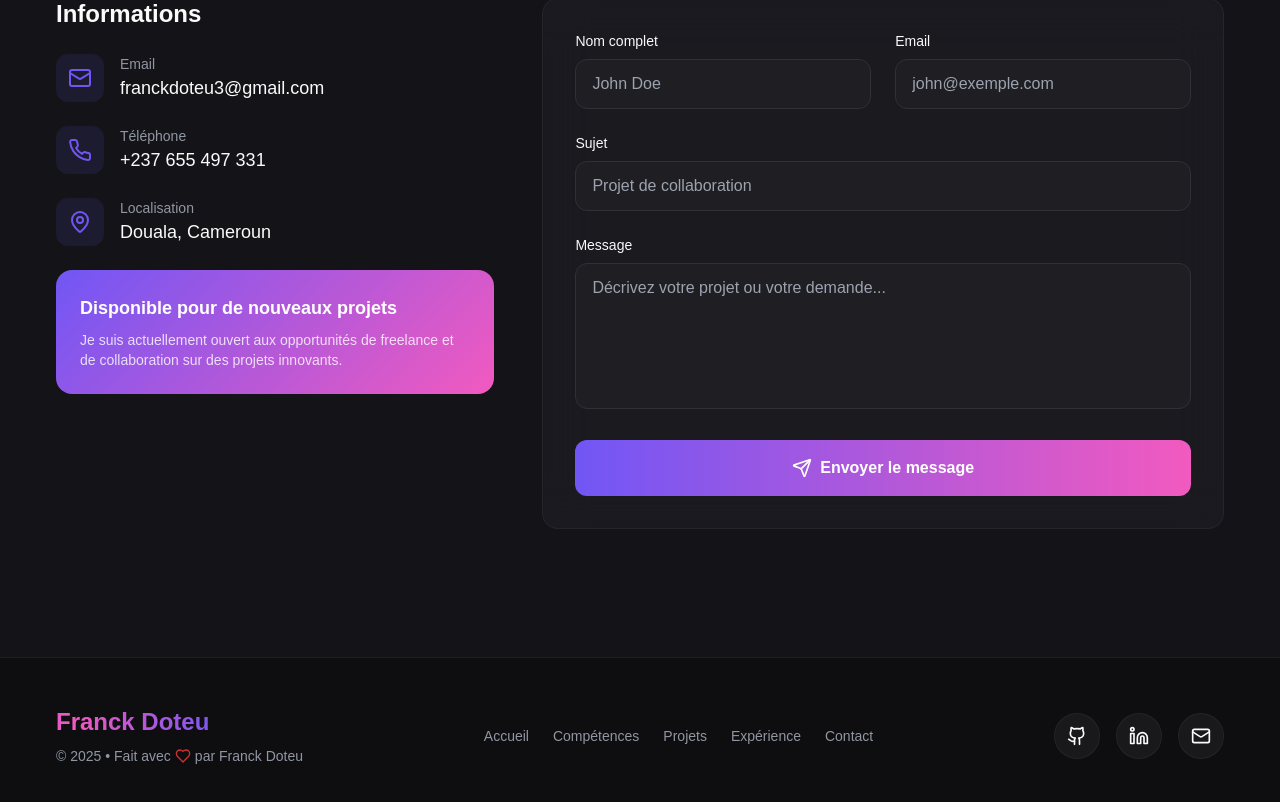
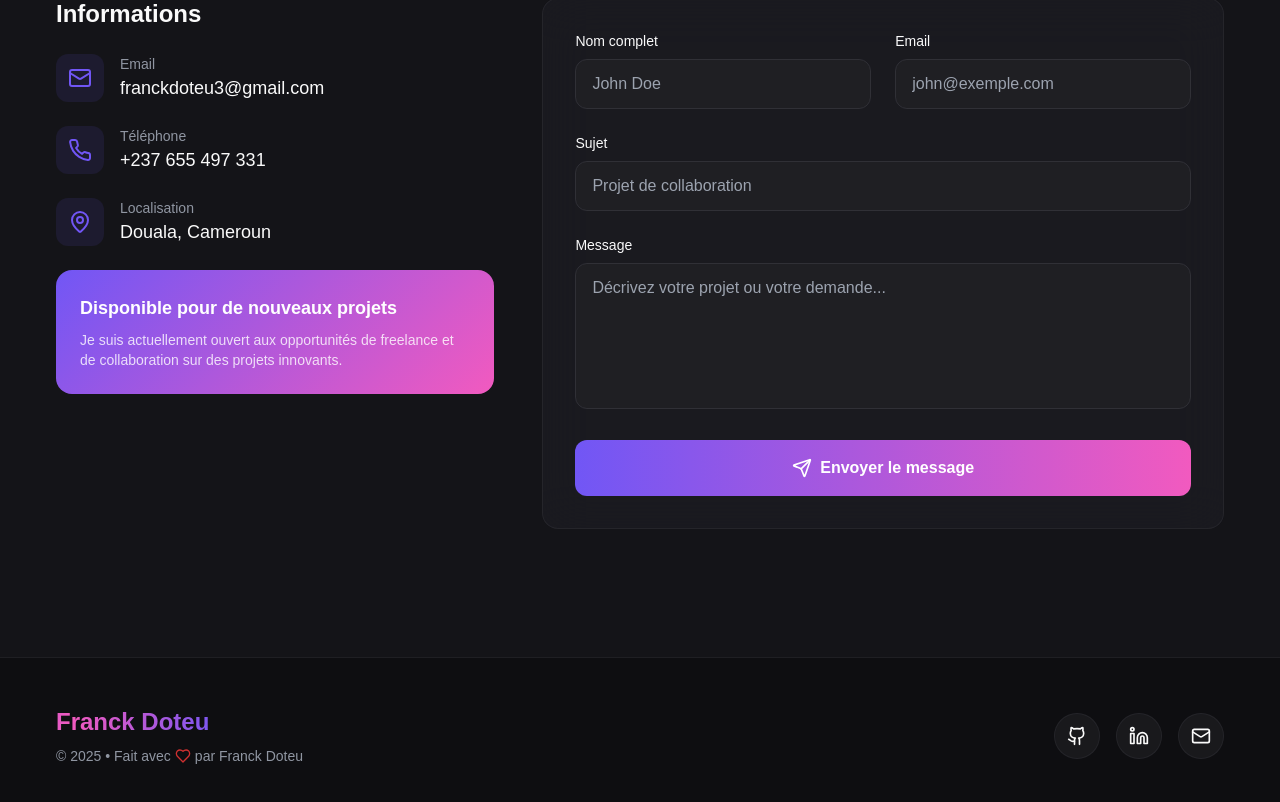
Before and after one commit to kwilliams3/Portfolio-Franck-Doteu, a React (Vite) app: page / in a window 1280 px wide. Shown: the part 5818-6620 px from the top of the page. Built offline with nearby package versions, Linux system fonts and the light colour scheme.

Commit message:
Update Footer.tsx

```diff
--- a/src/components/Footer.tsx
+++ b/src/components/Footer.tsx
@@ -5,14 +5,6 @@ const socialLinks = [
   { icon: Github, href: "https://github.com/kwilliams3", label: "GitHub" },
   { icon: Linkedin, href: "https://www.linkedin.com/in/franck-doteu-5206b334b", label: "LinkedIn" },
   { icon: Mail, href: "mailto:franckdoteu3@gmail.com", label: "Email" },
-];
-
-const navLinks = [
-  { name: "Accueil", href: "#home" },
-  { name: "Compétences", href: "#skills" },
-  { name: "Projets", href: "#projects" },
-  { name: "Expérience", href: "#experience" },
-  { name: "Contact", href: "#contact" },
 ];
 
 export function Footer() {
@@ -36,20 +28,6 @@ export function Footer() {
             </p>
           </div>
 
-          {/* Navigation */}
-          <nav className="flex flex-wrap justify-center gap-6">
-            {navLinks.map((link) => (
-              <motion.a
-                key={link.name}
-                href={link.href}
-                className="text-sm text-muted-foreground hover:text-foreground transition-colors"
-                whileHover={{ y: -2 }}
-              >
-                {link.name}
-              </motion.a>
-            ))}
-          </nav>
-
           {/* Social Links */}
           <div className="flex gap-4">
             {socialLinks.map((link) => (
```
